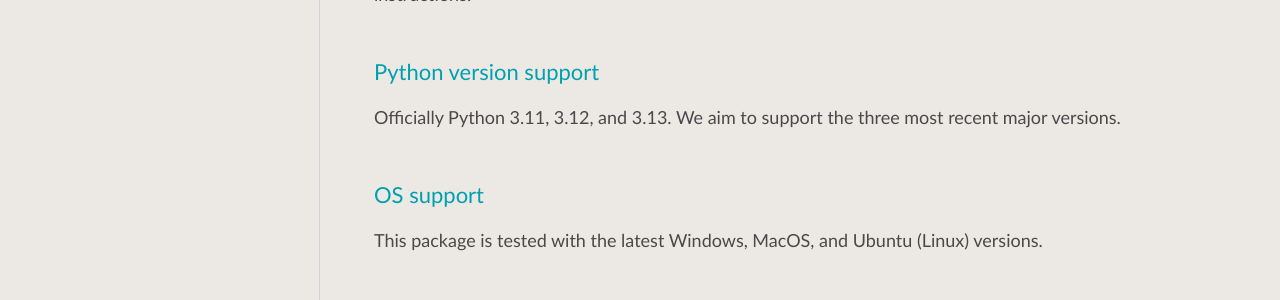
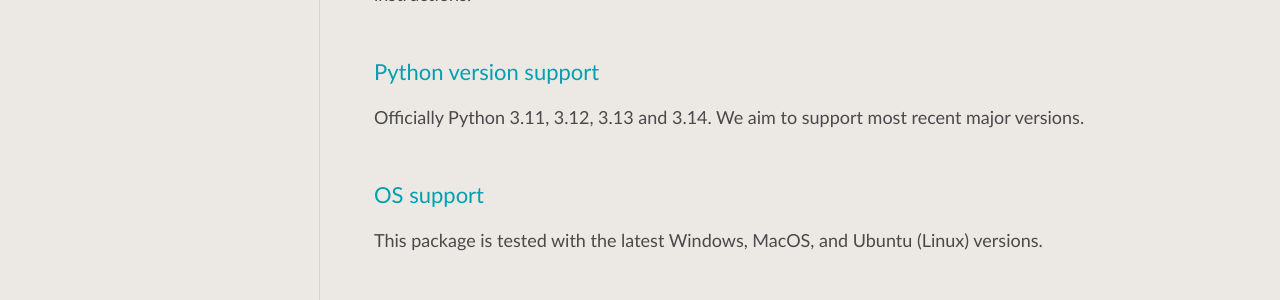
Before and after one commit to 4Subsea/fourinsight-campaigns-python, a Sphinx documentation site: the page built from docs/getting_started.rst, in a window 1280 px wide and 1162 px high. Shown: the part 361-661 px from the top of the window. Built offline with Sphinx 7.4.7 and the PyData theme 0.15.4, drawn with Linux system fonts in a browser that asks for light colours.

Commit message:
Updating to support python 3.14 (#52)

```diff
--- a/docs/getting_started.rst
+++ b/docs/getting_started.rst
@@ -8,8 +8,7 @@ Head over to `Python.org`_ for instructions.
 
 Python version support
 ----------------------
-Officially Python 3.11, 3.12, and 3.13. We aim to support the three most
-recent major versions.
+Officially Python 3.11, 3.12, 3.13 and 3.14. We aim to support most recent major versions.
 
 OS support
 ----------
--- a/setup.cfg
+++ b/setup.cfg
@@ -16,6 +16,7 @@ classifiers =
     Programming Language :: Python :: 3.11
     Programming Language :: Python :: 3.12
     Programming Language :: Python :: 3.13
+    Programming Language :: Python :: 3.14
 
 [options]
 zip_safe = False
```
Also changed, not shown: 1 other file.
